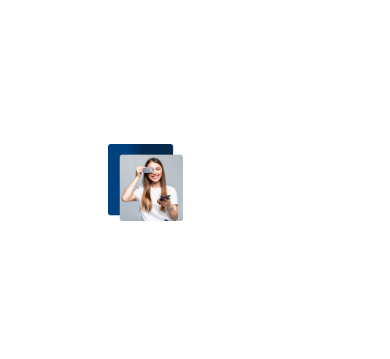
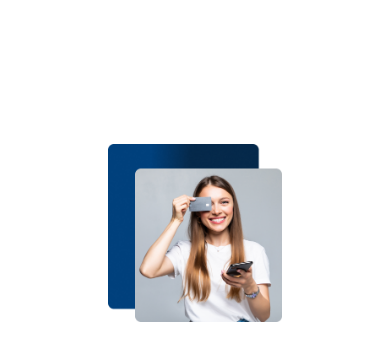
Before and after one commit to AileneSantos/Marina_bank, a plain HTML site: page index.html in a window 390 px wide. Shown: the part 6509-6868 px from the top of the page. Drawn offline with nearby package versions, Linux system fonts and the light colour scheme.

Commit message:
ajustado w-50

```diff
--- a/index.html
+++ b/index.html
@@ -175,7 +175,7 @@ crossorigin="anonymous"
     </div>
     <!--MARINA MOBILE-->
     <div id="fontresponsiva" class="row mx-5 px-5 my-5 py-5">
-        <div class="col-lg-6 col-md-12 col-ms-12 d-flex w-50 py-5">
+        <div class="col-lg-6 col-md-12 col-ms-12 py-5">
             <img class="responsivo" src="imagens/bank-informations-01.png" alt="01">
         </div>
         <div class="col-lg-6 col-md-12 col-ms-12">
```
